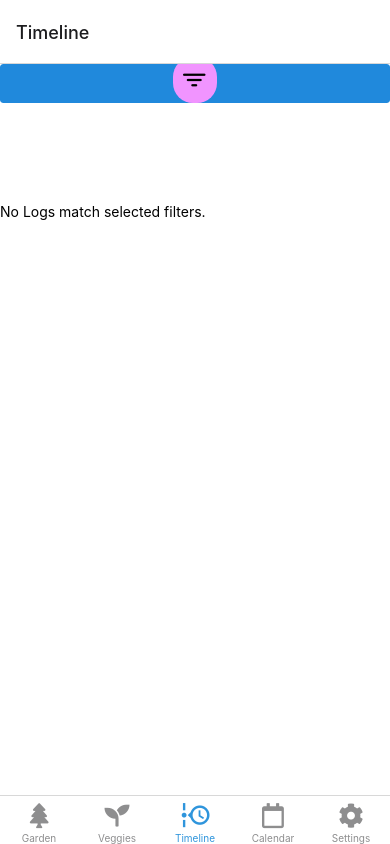
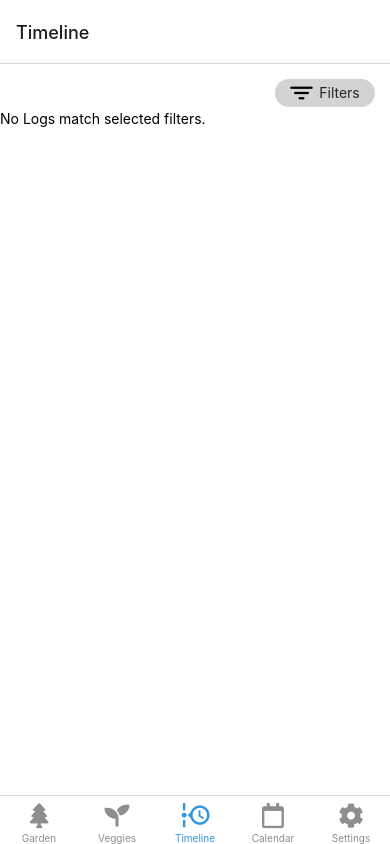
Before and after one commit to Cliffsters-Inc/garden-manager-native, a React Native app: screen /TimelineTab in a window 390 px wide. Built offline with nearby package versions, Linux system fonts and the light colour scheme; what expo-linking, normalizr would draw is missing.

Commit message:
Move filter modal button to the TimelineScreen. and style it.

```diff
--- a/src/screens/TimelineScreen/FilterModal.tsx
+++ b/src/screens/TimelineScreen/FilterModal.tsx
@@ -1,4 +1,4 @@
-import { AntDesign, FontAwesome5, Ionicons } from "@expo/vector-icons";
+import { AntDesign, FontAwesome5 } from "@expo/vector-icons";
 import { format } from "date-fns";
 import { useEffect, useState } from "react";
 import { FlatList, Modal, Pressable, StyleSheet } from "react-native";
@@ -20,7 +20,10 @@ import { LocationFilter, SelectedLocationsObj } from "./LocationFilter";
 import { PhotoFilter } from "./PhotoFilter";
 import { TagsFilterModal } from "./TagsFilterModal";
 
-export const FilterModal = () => {
+export const FilterModal: React.FC<{
+  modalVisible: boolean;
+  setModalVisible: React.Dispatch<React.SetStateAction<boolean>>;
+}> = ({ modalVisible, setModalVisible }) => {
   const globalLogs = useAppSelector(logSelectors.selectAll);
   const dispatch = useAppDispatch();
   const activeFilter = useAppSelector((state) => state.filters.activeFilter);
@@ -35,7 +38,6 @@ export const FilterModal = () => {
   const filteredLogIds = useAppSelector(
     (state) => state.filters.filteredLogIds
   );
-  const [modalVisible, setModalVisible] = useState(false);
   const [selectedTags, setSelectedTags] = useState<string[]>([]);
   const [selectedLocations, setSelectedlocations] =
     useState<SelectedLocationsObj>({
@@ -72,7 +74,7 @@ export const FilterModal = () => {
   const filter = () => {
     console.log("filtering...");
     dispatch(filterLogs());
-    setModalVisible(!modalVisible);
+    setModalVisible(false);
   };
 
   const con = () => {
@@ -184,12 +186,6 @@ export const FilterModal = () => {
           </View>
         </View>
       </Modal>
-      <Pressable
-        style={[styles.button, styles.buttonOpen]}
-        onPress={() => setModalVisible(true)}
-      >
-        <Ionicons name="filter" size={24} color="black" />
-      </Pressable>
     </View>
   );
 };
--- a/src/screens/TimelineScreen/TimelineScreen.tsx
+++ b/src/screens/TimelineScreen/TimelineScreen.tsx
@@ -1,26 +1,34 @@
-import { StyleSheet } from "react-native";
-import { Button } from "react-native-elements";
+import { Ionicons } from "@expo/vector-icons";
+import { useState } from "react";
+import { Pressable, StyleSheet } from "react-native";
+import { Text } from "react-native-elements";
+import { SafeAreaView } from "react-native-safe-area-context";
 
 import { View } from "../../components/Themed";
-import { TimelineScreenProps } from "../../navigation/navigation.types";
 import { FilterModal } from "./FilterModal";
 import { TimelineElement } from "./TimelineElement";
 
-export const TimelineScreen = ({
-  navigation,
-}: TimelineScreenProps<"TimelineScreen">) => {
-  const con = () => {
-    // console.log("globalLogs", globalLogs);
-    // console.log("filteredLogs", filteredLogs);
-  };
+export const TimelineScreen = () => {
+  const [modalVisible, setModalVisible] = useState(false);
 
   return (
     <View style={styles.container}>
-      <Button title="con" onPress={con} />
       <View style={styles.filter}>
-        <FilterModal />
+        <Pressable
+          style={[styles.button]}
+          onPress={() => setModalVisible(true)}
+        >
+          <Ionicons name="filter" size={24} color="black" />
+          <Text style={styles.buttonText}>Filters</Text>
+        </Pressable>
+        <FilterModal
+          setModalVisible={setModalVisible}
+          modalVisible={modalVisible}
+        />
       </View>
-      <TimelineElement />
+      <View style={styles.timeline}>
+        <TimelineElement />
+      </View>
     </View>
   );
 };
@@ -30,7 +38,27 @@ const styles = StyleSheet.create({
     flex: 1,
   },
   filter: {
-    height: 100,
-    // backgroundColor: "red",
+    flex: 1,
+    display: "flex",
+    flexDirection: "column",
+    alignItems: "flex-end",
+  },
+  timeline: {
+    flex: 15,
+  },
+  button: {
+    display: "flex",
+    flexDirection: "row",
+    justifyContent: "center",
+    backgroundColor: "#D3D3D3",
+    marginTop: 15,
+    marginRight: 15,
+    borderRadius: 20,
+    padding: 1,
+    width: 100,
+  },
+  buttonText: {
+    marginLeft: 5,
+    marginTop: 4,
   },
 });
```
